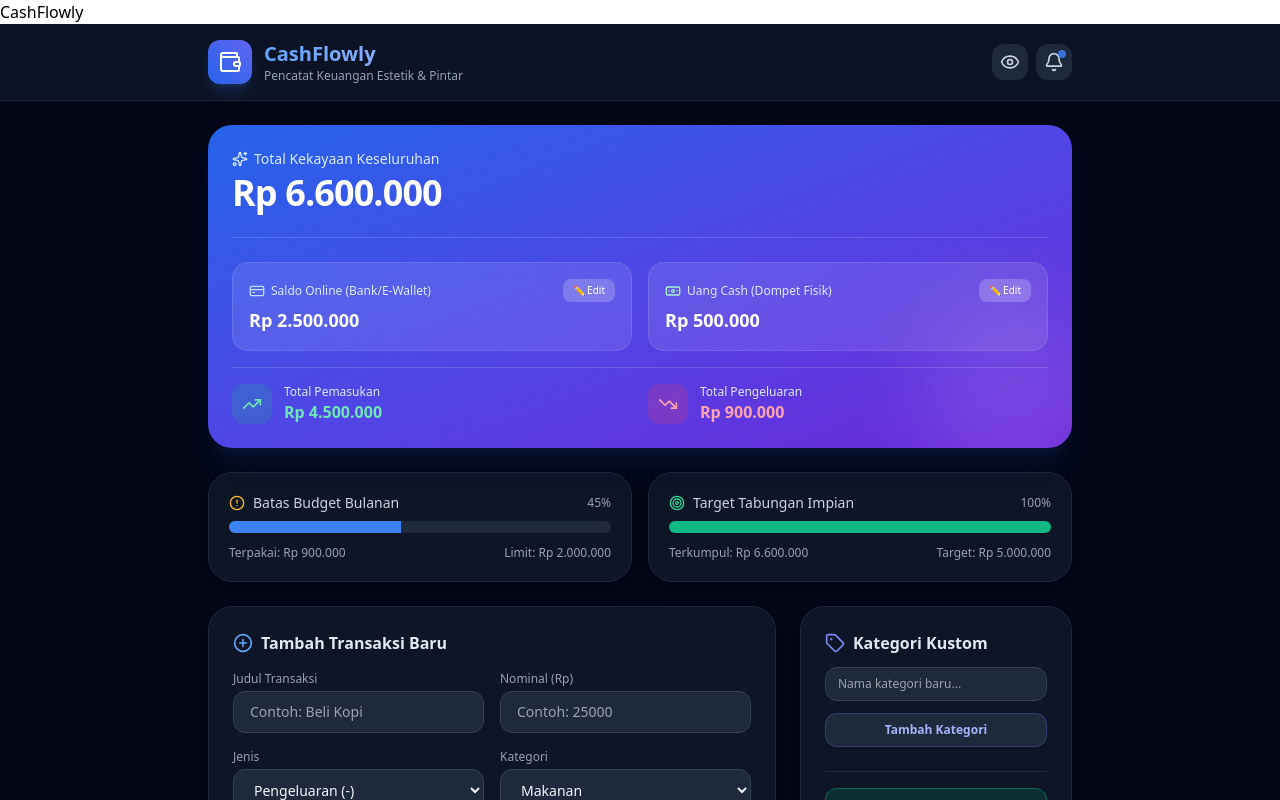
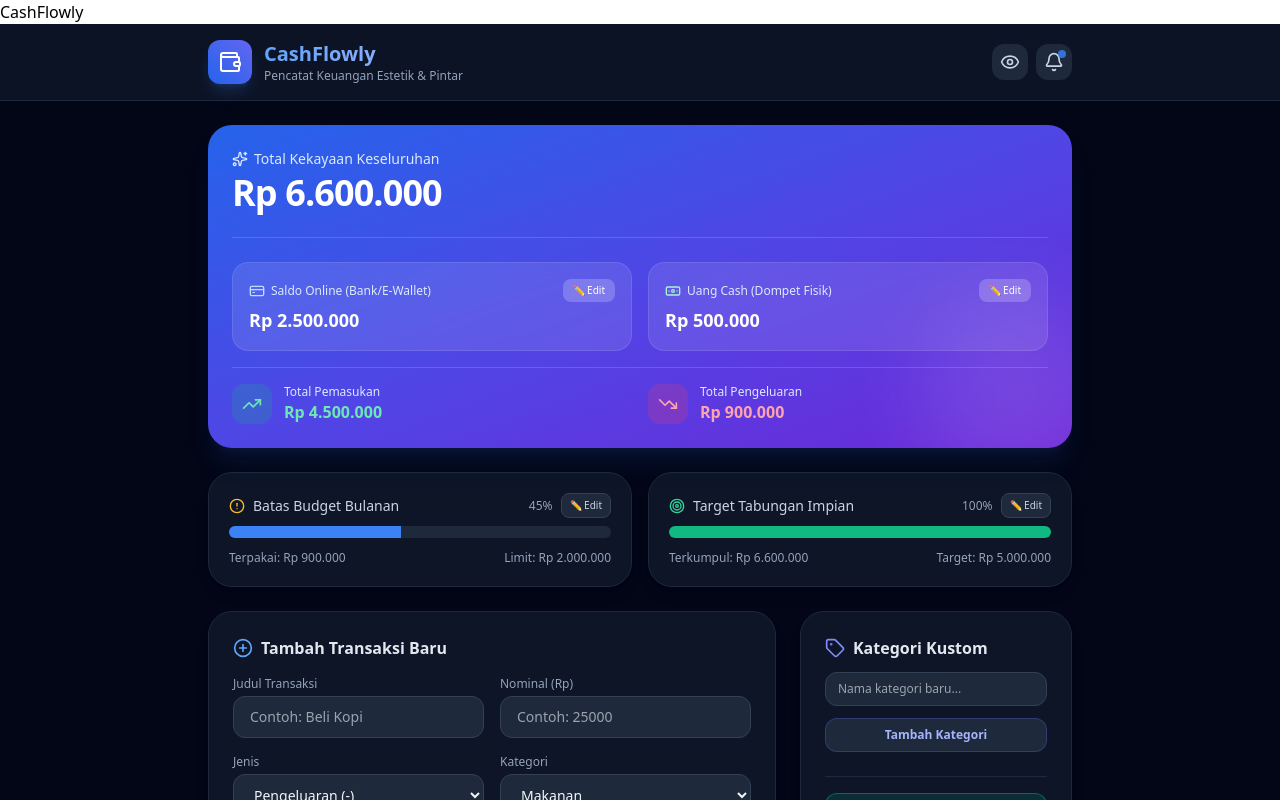
Before and after one commit to zakybrd3-beep/CashFlowly, a React (Vite) app in the folder aplikasi-keuangan/: page / in a window 1280 px wide. Shown: the top 800 px of the page. Built offline with nearby package versions, Linux system fonts and the light colour scheme.

Commit message:
tambah tombol edit untuk budget dan target tabungan

```diff
--- a/aplikasi-keuangan/src/App.jsx
+++ b/aplikasi-keuangan/src/App.jsx
@@ -2,7 +2,7 @@ import React, { useState, useEffect } from 'react';
 import {
   Wallet, TrendingUp, TrendingDown, PlusCircle, Trash2,
   Search, Download, Share2, Eye, EyeOff, Bell, Target,
-  Tag, RefreshCw, CheckCircle2, AlertCircle, Sparkles, CreditCard, Banknote
+  Tag, RefreshCw, CheckCircle2, AlertCircle, Sparkles, CreditCard, Banknote, Edit3
 } from 'lucide-react';
 
 export default function App() {
@@ -22,6 +22,21 @@ export default function App() {
   const [isEditingCash, setIsEditingCash] = useState(false);
   const [tempCash, setTempCash] = useState(cashBalance);
 
+  // State Target Tabungan & Budget dengan Fitur Edit
+  const [savingsTarget, setSavingsTarget] = useState(() => {
+    const saved = localStorage.getItem('cashflowly_target');
+    return saved ? Number(saved) : 5000000;
+  });
+  const [isEditingTarget, setIsEditingTarget] = useState(false);
+  const [tempTarget, setTempTarget] = useState(savingsTarget);
+
+  const [monthlyBudget, setMonthlyBudget] = useState(() => {
+    const saved = localStorage.getItem('cashflowly_budget');
+    return saved ? Number(saved) : 2000000;
+  });
+  const [isEditingBudget, setIsEditingBudget] = useState(false);
+  const [tempBudget, setTempBudget] = useState(monthlyBudget);
+
   const [transactions, setTransactions] = useState(() => {
     const saved = localStorage.getItem('cashflowly_transactions');
     return saved ? JSON.parse(saved) : [
@@ -34,16 +49,6 @@ export default function App() {
   const [customCategories, setCustomCategories] = useState(() => {
     const saved = localStorage.getItem('cashflowly_categories');
     return saved ? JSON.parse(saved) : ['Gaji', 'Belanja', 'Transport', 'Makanan', 'Hiburan', 'Lainnya'];
-  });
-
-  const [savingsTarget, setSavingsTarget] = useState(() => {
-    const saved = localStorage.getItem('cashflowly_target');
-    return saved ? Number(saved) : 5000000;
-  });
-
-  const [monthlyBudget, setMonthlyBudget] = useState(() => {
-    const saved = localStorage.getItem('cashflowly_budget');
-    return saved ? Number(saved) : 2000000;
   });
 
   const [privacyMode, setPrivacyMode] = useState(false);
@@ -219,7 +224,7 @@ export default function App() {
             {formatRupiah(currentNetWorth)}
           </h2>
 
-          {/* Kartu Saldo Online & Uang Cash (Bisa Diedit Terpisah) */}
+          {/* Kartu Saldo Online & Uang Cash */}
           <div className="grid grid-cols-1 sm:grid-cols-2 gap-4 mt-6 pt-6 border-t border-white/15">
 
             {/* Saldo Online */}
@@ -324,15 +329,47 @@ export default function App() {
           </div>
         </div>
 
-        {/* Progress Bar Budget & Target Tabungan */}
+        {/* Progress Bar Budget & Target Tabungan (Dilengkapi Tombol Edit) */}
         <div className="grid grid-cols-1 md:grid-cols-2 gap-4">
+
+          {/* Batas Anggaran Bulanan */}
           <div className="bg-slate-900/90 border border-slate-800 p-5 rounded-3xl shadow-lg">
             <div className="flex justify-between items-center mb-2">
               <span className="text-sm font-medium text-slate-300 flex items-center gap-2">
                 <AlertCircle className="w-4 h-4 text-amber-400" /> Batas Budget Bulanan
               </span>
-              <span className="text-xs text-slate-400">{Math.round(budgetPercentage)}%</span>
+              <div className="flex items-center gap-2">
+                <span className="text-xs text-slate-400">{Math.round(budgetPercentage)}%</span>
+                <button
+                  onClick={() => { setIsEditingBudget(true); setTempBudget(monthlyBudget); }}
+                  className="text-[10px] bg-slate-800 hover:bg-slate-700 text-slate-300 px-2 py-1 rounded-lg transition border border-slate-700"
+                >
+                  ✏️ Edit
+                </button>
+              </div>
             </div>
+
+            {isEditingBudget ? (
+              <div className="flex gap-2 my-2">
+                <input
+                  type="number"
+                  value={tempBudget}
+                  onChange={(e) => setTempBudget(e.target.value)}
+                  className="px-3 py-1.5 rounded-xl text-slate-900 font-bold w-full text-xs focus:outline-none bg-slate-200"
+                />
+                <button
+                  onClick={() => {
+                    const parsed = Number(tempBudget);
+                    setMonthlyBudget(isNaN(parsed) ? 0 : parsed);
+                    setIsEditingBudget(false);
+                  }}
+                  className="bg-blue-600 hover:bg-blue-700 px-3 py-1.5 rounded-xl font-bold text-xs text-white transition"
+                >
+                  Simpan
+                </button>
+              </div>
+            ) : null}
+
             <div className="w-full bg-slate-800 h-3 rounded-full overflow-hidden mb-3">
               <div
                 className={`h-full transition-all duration-500 ${budgetPercentage > 85 ? 'bg-rose-500' : 'bg-blue-500'}`}
@@ -345,13 +382,44 @@ export default function App() {
             </div>
           </div>
 
+          {/* Target Tabungan Impian */}
           <div className="bg-slate-900/90 border border-slate-800 p-5 rounded-3xl shadow-lg">
             <div className="flex justify-between items-center mb-2">
               <span className="text-sm font-medium text-slate-300 flex items-center gap-2">
                 <Target className="w-4 h-4 text-emerald-400" /> Target Tabungan Impian
               </span>
-              <span className="text-xs text-slate-400">{Math.round(savingsPercentage)}%</span>
+              <div className="flex items-center gap-2">
+                <span className="text-xs text-slate-400">{Math.round(savingsPercentage)}%</span>
+                <button
+                  onClick={() => { setIsEditingTarget(true); setTempTarget(savingsTarget); }}
+                  className="text-[10px] bg-slate-800 hover:bg-slate-700 text-slate-300 px-2 py-1 rounded-lg transition border border-slate-700"
+                >
+                  ✏️ Edit
+                </button>
+              </div>
             </div>
+
+            {isEditingTarget ? (
+              <div className="flex gap-2 my-2">
+                <input
+                  type="number"
+                  value={tempTarget}
+                  onChange={(e) => setTempTarget(e.target.value)}
+                  className="px-3 py-1.5 rounded-xl text-slate-900 font-bold w-full text-xs focus:outline-none bg-slate-200"
+                />
+                <button
+                  onClick={() => {
+                    const parsed = Number(tempTarget);
+                    setSavingsTarget(isNaN(parsed) ? 0 : parsed);
+                    setIsEditingTarget(false);
+                  }}
+                  className="bg-emerald-600 hover:bg-emerald-700 px-3 py-1.5 rounded-xl font-bold text-xs text-white transition"
+                >
+                  Simpan
+                </button>
+              </div>
+            ) : null}
+
             <div className="w-full bg-slate-800 h-3 rounded-full overflow-hidden mb-3">
               <div
                 className="h-full bg-emerald-500 transition-all duration-500"
@@ -363,6 +431,7 @@ export default function App() {
               <span>Target: {formatRupiah(savingsTarget)}</span>
             </div>
           </div>
+
         </div>
 
         {/* Form Tambah Transaksi & Kategori */}
```
